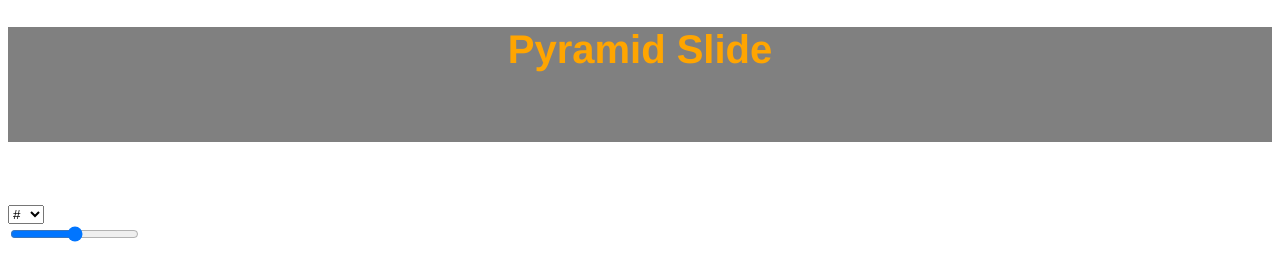
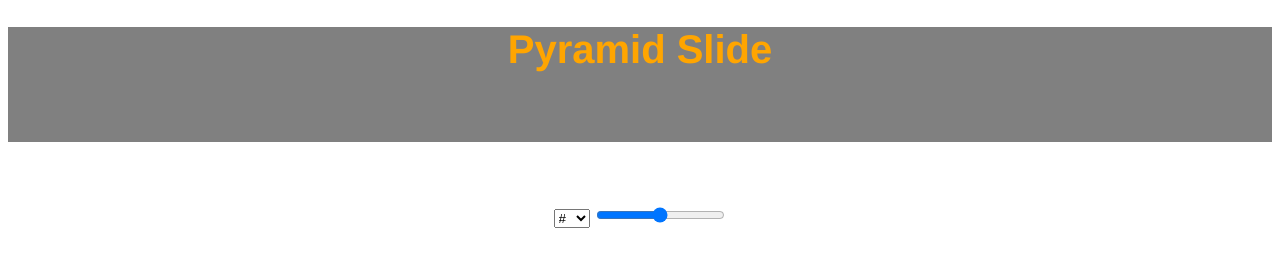
Before and after one commit to michaelsteph91/pyramid-slide, a plain HTML site: page index.html in a window 1280 px wide. Drawn offline with Linux system fonts and the light colour scheme.

Commit message:
changes some styles

```diff
--- a/index.html
+++ b/index.html
@@ -12,17 +12,13 @@
     </div>
 
     <div id="choices">
-
-        <div id="selector_div">
             <select id="selector" onchange="renderPyramid()">
                 <option>#</option>
                 <option>X</option>
                 <option>@</option>
                 <option>$</option>
             </select>
-        </div>
 
-        <div id="slider_div">
             <input class="bar" type="range" id="slider" name="points" min="0" max="16" onchange="renderPyramid()">
         </div>
 
--- a/styles.css
+++ b/styles.css
@@ -12,3 +12,7 @@ h1 {
     color: red;
     font-family: monospace;
 }
+
+#choices {
+    text-align: center;
+}
```
